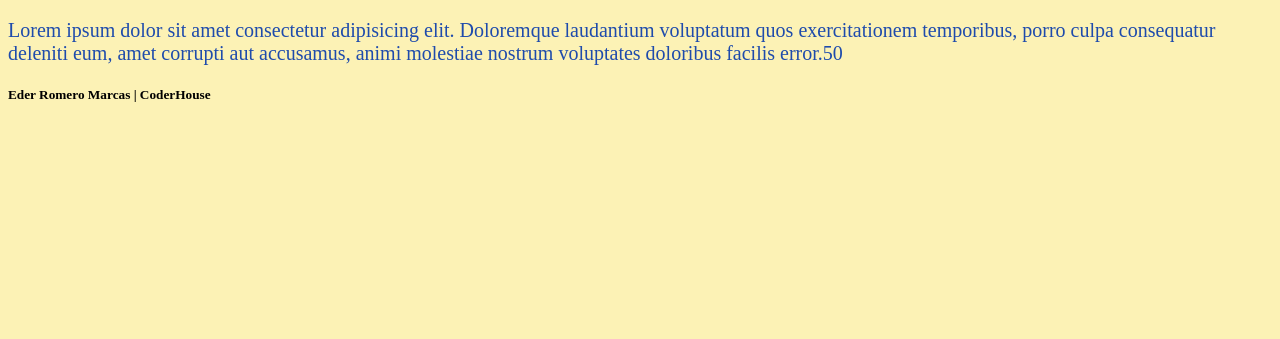
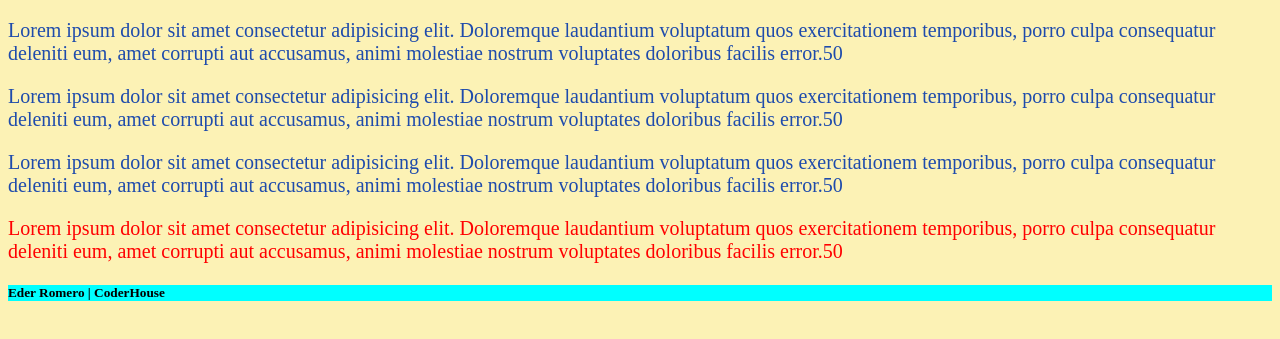
Before and after one commit to ederromero28/desafio_complementario, a plain HTML site: page index.html in a window 1280 px wide. Shown: the part 61-400 px from the top of the page. Drawn offline with Linux system fonts and the light colour scheme.

Commit message:
agregando footer y cambio de colores a parrafo

```diff
--- a/css/styles.css
+++ b/css/styles.css
@@ -7,14 +7,13 @@ h1{
     color: #5667B3;
     text-decoration: underline;
 }
-h2{
-    text-align: center;
-    color: #D03B3B;
-}
-h3{
-    color: #ff0000;
-}
 p{
     font-size: 20px;
     color: #1e4bac;
 }
+.parrafo__rojo{
+    color: red;
+}
+footer{
+    background-color: aqua;
+}
--- a/index.html
+++ b/index.html
@@ -16,10 +16,17 @@
     <section>
         <p>Lorem ipsum dolor sit amet consectetur adipisicing elit. Doloremque laudantium voluptatum quos exercitationem temporibus, porro culpa consequatur deleniti eum, amet corrupti aut accusamus, animi molestiae nostrum voluptates doloribus facilis error.50</p>
     </section>
+    <section>
+        <p>Lorem ipsum dolor sit amet consectetur adipisicing elit. Doloremque laudantium voluptatum quos exercitationem temporibus, porro culpa consequatur deleniti eum, amet corrupti aut accusamus, animi molestiae nostrum voluptates doloribus facilis error.50</p>
+    </section>
+    <section>
+        <p>Lorem ipsum dolor sit amet consectetur adipisicing elit. Doloremque laudantium voluptatum quos exercitationem temporibus, porro culpa consequatur deleniti eum, amet corrupti aut accusamus, animi molestiae nostrum voluptates doloribus facilis error.50</p>
+        <p class="parrafo__rojo">Lorem ipsum dolor sit amet consectetur adipisicing elit. Doloremque laudantium voluptatum quos exercitationem temporibus, porro culpa consequatur deleniti eum, amet corrupti aut accusamus, animi molestiae nostrum voluptates doloribus facilis error.50</p>
+    </section>
 </main>
 
 <footer>
-    <h5>Eder Romero Marcas | CoderHouse</h5>
+    <h5>Eder Romero | CoderHouse</h5>
 </footer>
 
 </body>
```
Also changed, not shown: 1 other file.
